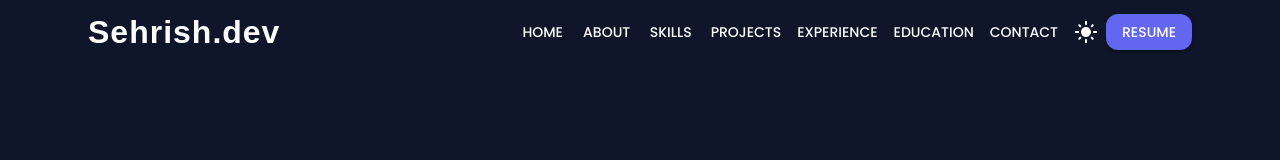
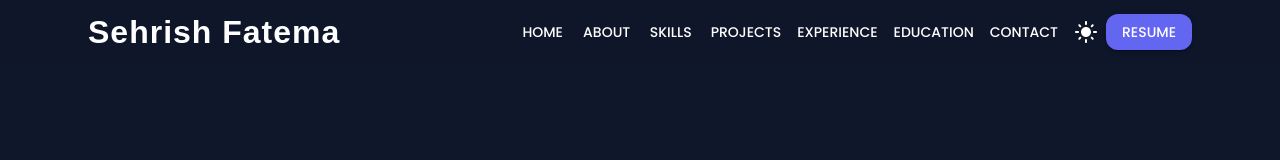
Before and after one commit to sehrishf16/sehrish-Portfolio, a React app: page / in a window 1280 px wide. Shown: the top 160 px of the page. Built offline with nearby package versions, Linux system fonts and the light colour scheme; the HTML template or start-up script is replaced by a standard one.

Commit message:
Name changed

```diff
--- a/src/components/Navbar/Navbar.jsx
+++ b/src/components/Navbar/Navbar.jsx
@@ -73,7 +73,7 @@ export default function Navbar() {
               letterSpacing: 1,
             }}
           >
-            Sehrish.dev
+            Sehrish Fatema
           </Typography>
 
           {!mobile ? (
```
